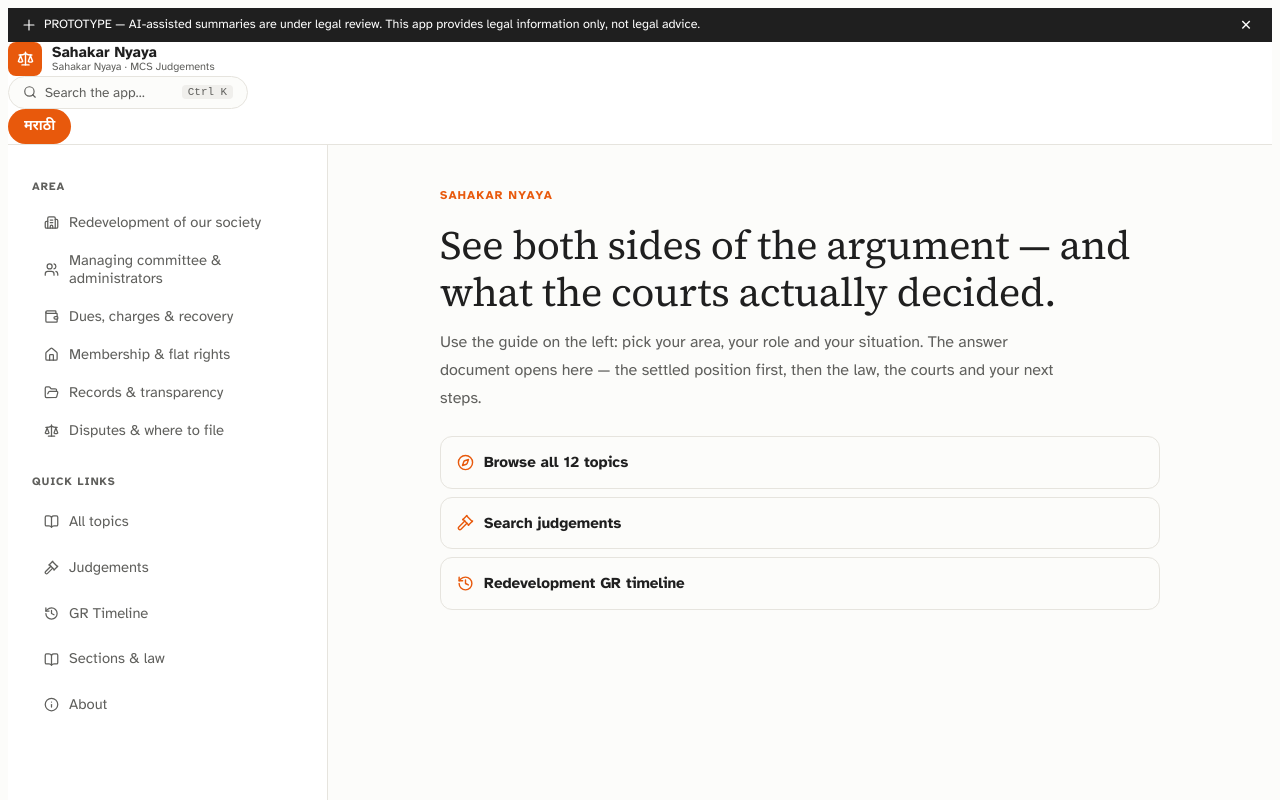
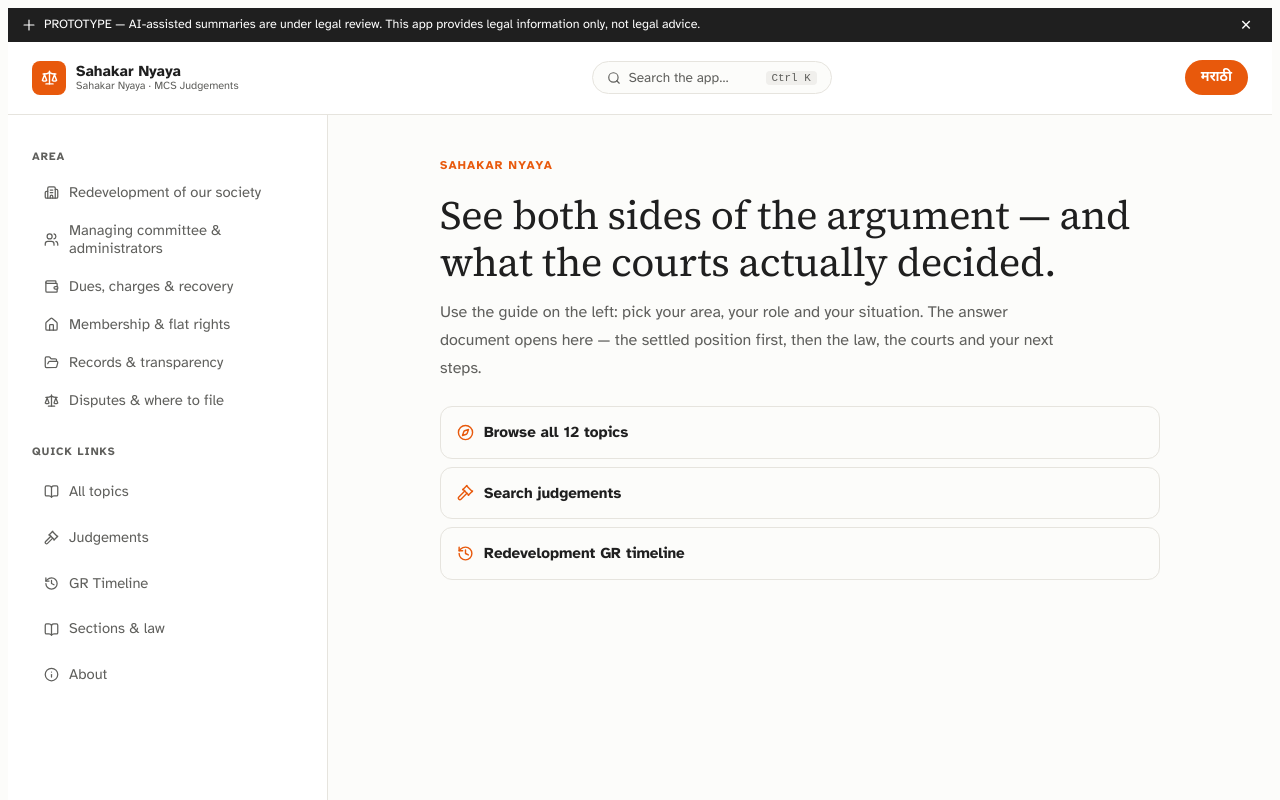
Before and after one commit to vynxhq/sahakar-nyaya, a React (Vite) app: page / in a window 1280 px wide. Shown: the top 800 px of the page. Built offline with nearby package versions, Linux system fonts and the light colour scheme; what @astryxdesign/core would draw is missing.

Commit message:
v6.1: topbar flex layout fix

```diff
--- a/src/styles.css
+++ b/src/styles.css
@@ -24,6 +24,10 @@ a { color: var(--accent); text-decoration-thickness: 1px; text-underline-offset:
   background: var(--surface);
   border-bottom: 1px solid var(--border);
   position: sticky; top: 0; z-index: 20;
+  display: flex; align-items: center; justify-content: space-between;
+  gap: var(--s3);
+  padding: 10px var(--s5);
+  min-height: 52px;
 }
 .sn-brand { display: flex; align-items: center; gap: 10px; text-decoration: none; }
 .sn-brand-mark {
```
